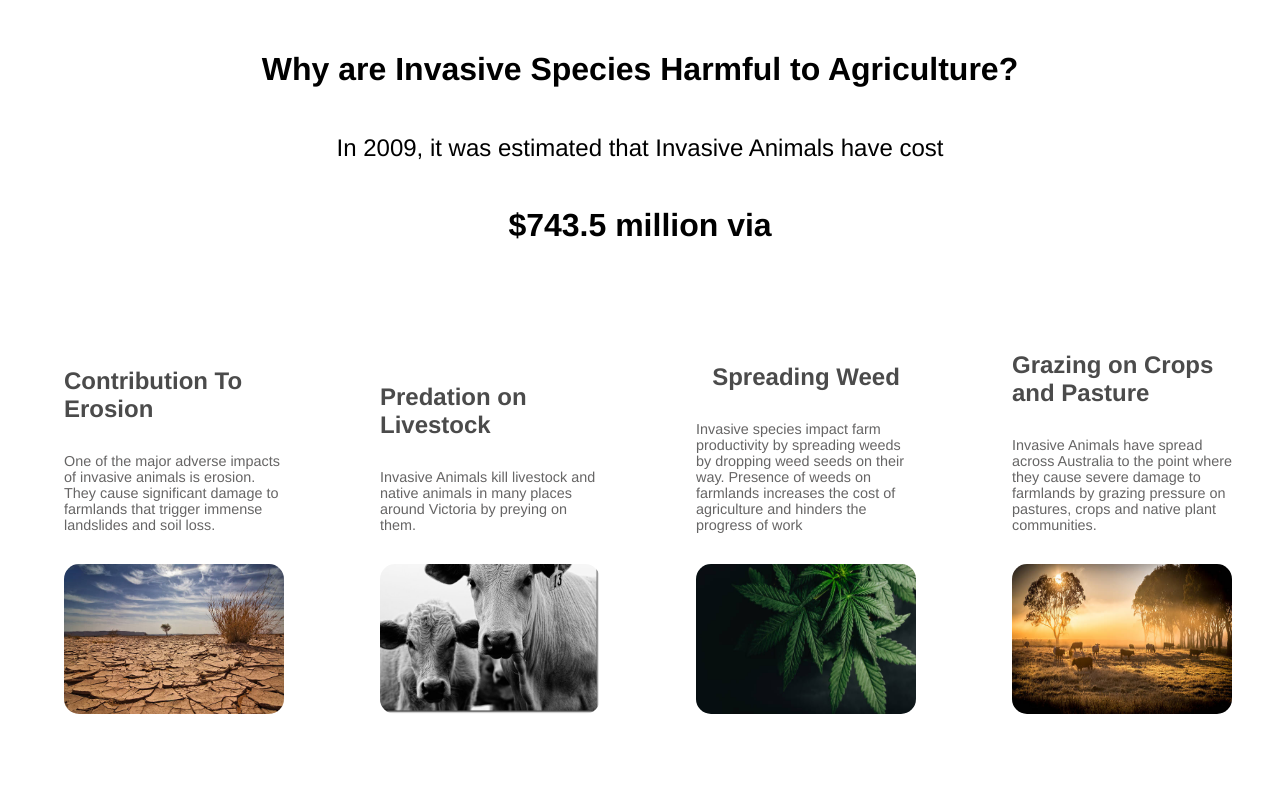
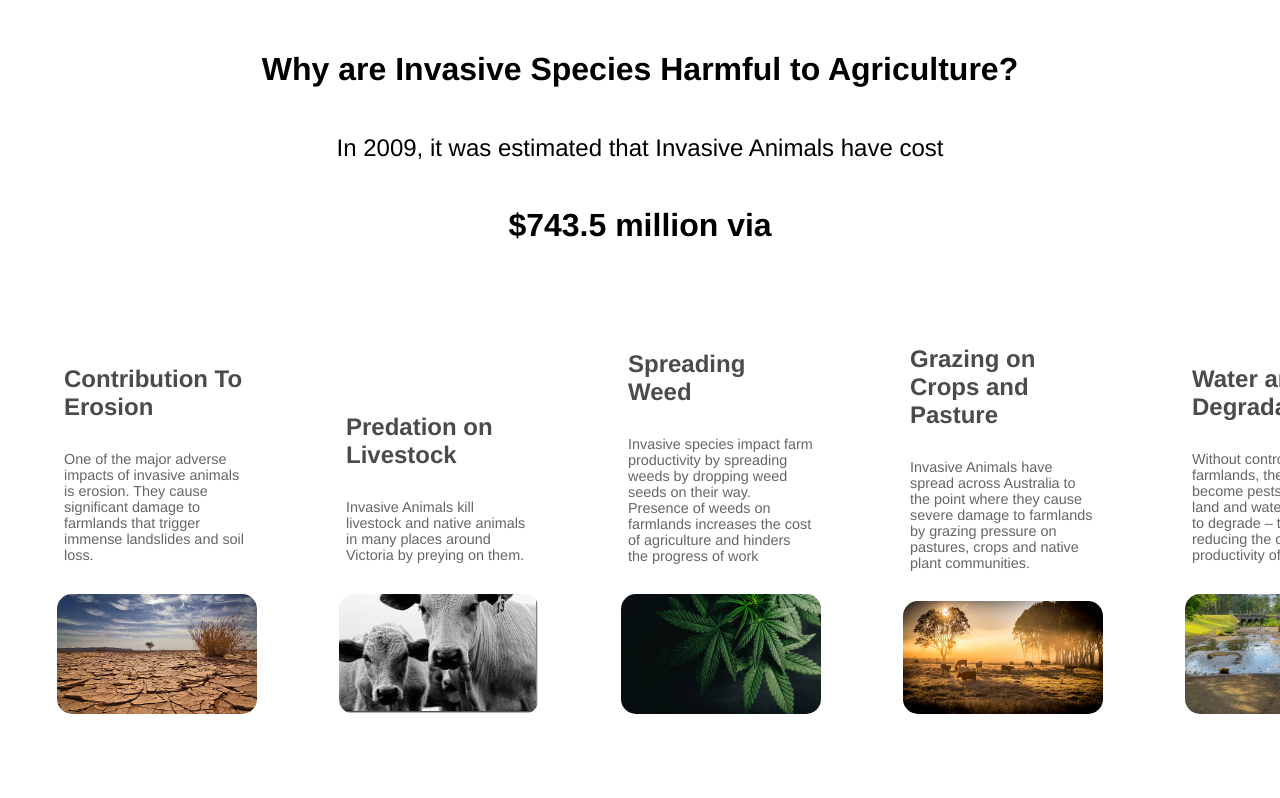
Before and after one commit to chengguang-li0313/IE-iteration3Web, a Next.js app: page / in a window 1280 px wide. Shown: the part 1202-2000 px from the top of the page. Built offline with nearby package versions, Linux system fonts and the light colour scheme.

Commit message:
smaller impact card

```diff
--- a/styles/Home.module.css
+++ b/styles/Home.module.css
@@ -113,7 +113,7 @@
     flex-direction: column;
     border-radius: 15px;
     height: 28rem;
-    width: 300px;
+    width: 250px;
     padding: 2rem;
     margin: 1rem;
     justify-content: flex-end;
@@ -123,8 +123,8 @@
 .impactCard img {
     border-radius: 15px;
     margin-top: 1rem;
-    width: 220px;
-    height: 150px;
+    width: 200px;
+    height: 120px;
 }
 
 .impactCard p {
```
